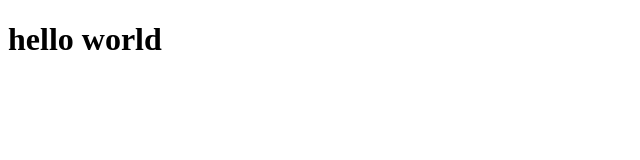
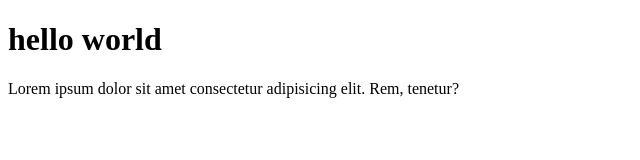
Before and after one commit to MIAKASH19/project1, a plain HTML site: page index.html in a window 1280 px wide. Shown: the whole page, without its empty margins (0-640 px from the left). Drawn offline with Linux system fonts and the light colour scheme.

Commit message:
ptag-added

```diff
--- a/index.html
+++ b/index.html
@@ -8,5 +8,6 @@
 </head>
 <body>
     <h1>hello world</h1>
+    <p>Lorem ipsum dolor sit amet consectetur adipisicing elit. Rem, tenetur?</p>
 </body>
 </html>
```
